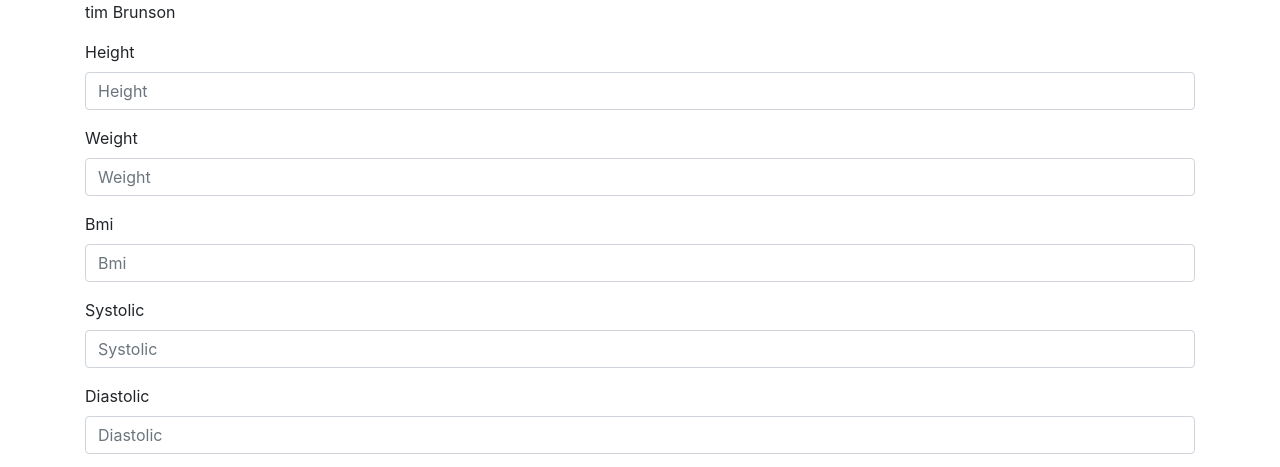
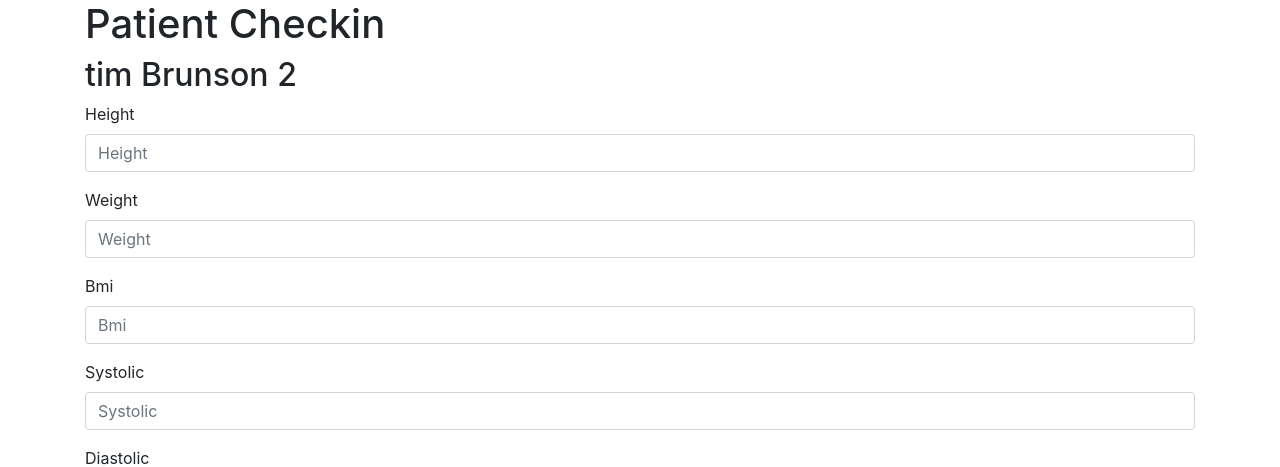
Before and after one commit to TJBrunson/MOCRecords, a Django app: page /checkin/2/ in a window 1280 px wide. Shown: the part 113-580 px from the top of the page. Run offline with Django 3.2, Linux system fonts and the light colour scheme; data comes from the database, SQL or seed files in the repository; some libraries are stand-ins or nearby versions.

Commit message:
completed checkin form and data submit

```diff
--- a/patientRecords/models.py
+++ b/patientRecords/models.py
@@ -41,7 +41,7 @@ class PatientInfo(models.Model):
 
 #class for checkin information
 class CheckIn(models.Model):
-    patient = models.ForeignKey(PatientInfo, on_delete=models.CASCADE)
+    patient_id = models.ForeignKey(PatientInfo, on_delete=models.CASCADE)
     date_time_of_checkin = models.DateTimeField('Time of Checkin')
     height = models.IntegerField()
     weight = models.IntegerField()
--- a/patientRecords/templates/patientRecords/checkin.html
+++ b/patientRecords/templates/patientRecords/checkin.html
@@ -12,10 +12,12 @@
 {% block content %}
 
 <div class="container">
-  <p>{{patient.first_name}} {{patient.last_name}}</p>
+  <h1>Patient Checkin</h1>
+  <h2>{{patient.first_name}} {{patient.last_name}} {{patient.id}}</h2>
 </div>
 <div class="container">
-  <form  action="{% url 'patientRecords:checkin' %}" method="post" class="form">
+  <form  action="{% url 'patientRecords:checkinsubmit' %}" method="POST" class="form">
+    <input type="hidden" name="patient_id" value="{{patient.id}}" />
     {% csrf_token %}
     {% bootstrap_form form %}
     {% buttons %}
--- a/patientRecords/urls.py
+++ b/patientRecords/urls.py
@@ -8,4 +8,5 @@ urlpatterns = [
     url(r'^$', views.IndexView, name="index"),
     url(r'^new_patient/$', views.NewPatientView, name = "new_patient"),
     path('checkin/<int:patient_id>/', views.Checkin, name="checkin"),
+    path('checkin/checkinsubmit', views.CheckinSubmit, name="checkinsubmit"),
 ]
--- a/patientRecords/views.py
+++ b/patientRecords/views.py
@@ -2,6 +2,7 @@ from django.shortcuts import get_object_or_404, render, redirect
 from django.http import HttpResponseRedirect
 from django.urls import reverse
 from django.views import generic
+from datetime import datetime as dt
 from .models import *
 from . import forms
 
@@ -25,12 +26,16 @@ def NewPatientView(request):
 
 #view for Checkin
 def Checkin(request, patient_id):
-    if request.method == 'POST':
-        #form = forms.PatientCheckinForm(request.POST, request.FILES)
-        #if form.is_valid():
-            #instance = form.save(commit=False)
-            return redirect('patientRecords/index.html')
-    else:
         patient = get_object_or_404(PatientInfo, pk=patient_id)
         form = forms.PatientCheckinForm()
-        return render(request, 'patientRecords/checkin.html', {'form':form, 'patient': patient})
+        return render(request, 'patientRecords/checkin.html', {'patient': patient, 'form':form})
+
+def CheckinSubmit(request):
+    if request.method == 'POST':
+        form = forms.PatientCheckinForm(request.POST, request.FILES)
+        if form.is_valid():
+            instance = form.save(commit=False)
+            instance.date_time_of_checkin = dt.now()
+            instance.patient_id = PatientInfo.objects.get(pk=request.POST.get('patient_id'))
+            instance.save()
+            return redirect('patientRecords:index')
```
Also changed, not shown: db.sqlite3, patientRecords/migrations/0018_auto_20180325_1950.py (added).
